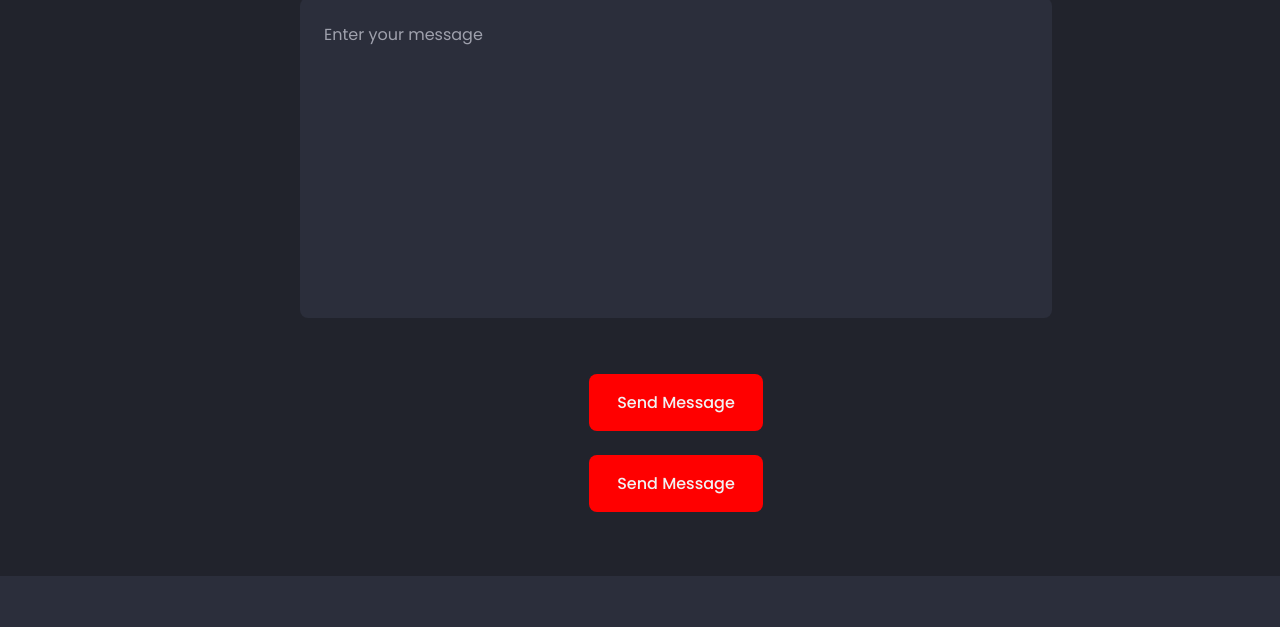
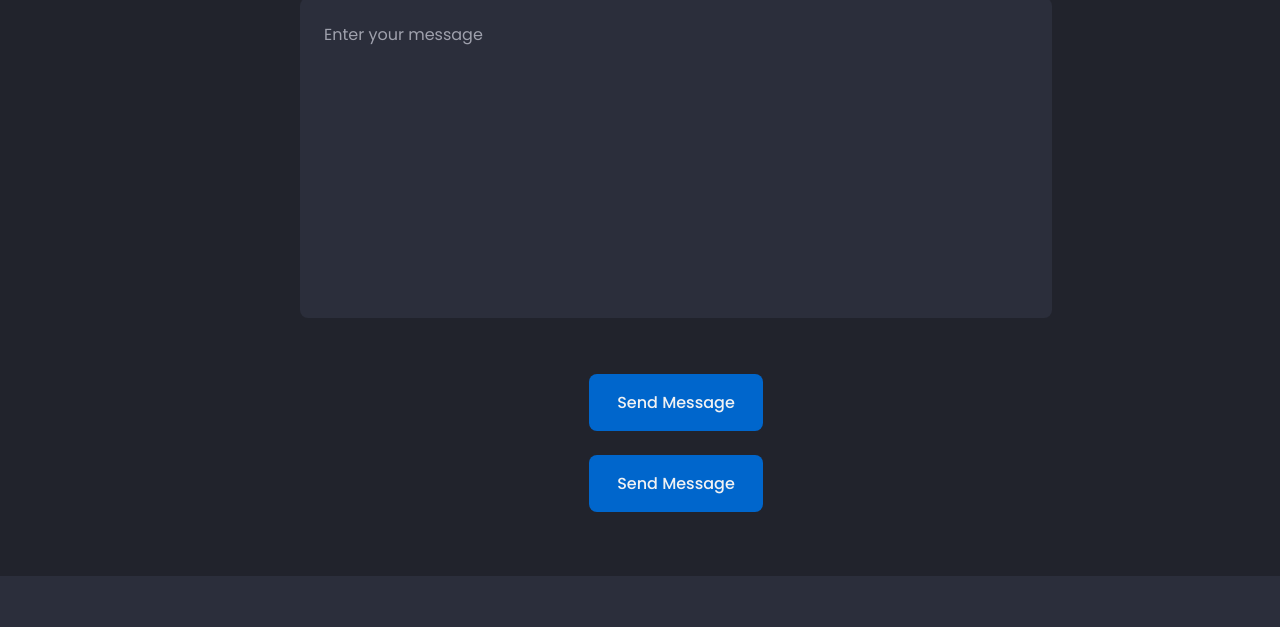
Before and after one commit to Gemmiy/Mohammed-gamal, a plain HTML site: page index.html in a window 1280 px wide. Shown: the part 5410-6037 px from the top of the page. Drawn offline with nearby package versions, Linux system fonts and the light colour scheme.

Commit message:
Update styles.css

```diff
--- a/assets/css/styles.css
+++ b/assets/css/styles.css
@@ -653,7 +653,6 @@ input[type="number"] {
 {
   justify-self: center;
   cursor: pointer;
-  background-color: red!important;
 }
 
 .contact__message
```
